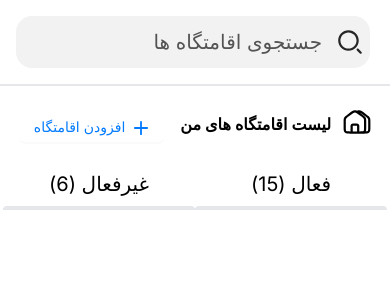
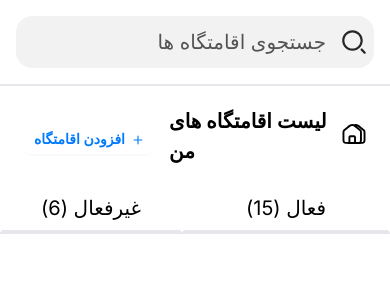
Before and after one commit to 12haa/LidomaTest, a Next.js app: page / in a window 390 px wide. Shown: the top 300 px of the page. Built offline with nearby package versions, Linux system fonts and the light colour scheme.

Commit message:
Fix some bugs in ModalForm

```diff
--- a/src/app/(root)/_compoentns/ModalForm.tsx
+++ b/src/app/(root)/_compoentns/ModalForm.tsx
@@ -24,9 +24,12 @@ const ModalForm = ({ modalOpen, setModalOpen }: ModalFormProps) => {
     <>
       <Modal
         title={
-          <h1 className=" mb-8 text-center text-primary md:text-2xl font-semibold ">
-            افزودن اقامتگاه
-          </h1>
+          <div className="flex flex-col">
+            <h1 className=" mb-6 text-center text-primary text-xl md:text-2xl font-semibold ">
+              افزودن اقامتگاه
+            </h1>
+            <span className="   h-0.5 my-4  border-t-2"></span>
+          </div>
         }
         open={modalOpen}
         onCancel={() => setModalOpen(false)}
@@ -87,6 +90,7 @@ const ModalForm = ({ modalOpen, setModalOpen }: ModalFormProps) => {
               </div>
             </Form.Item>
 
+            <span className="   h-0.5 my-4  border-t-2"></span>
             <Form.Item
               name="capacity"
               rules={[{ required: true, message: "نمیتواند خالی باشد" }]}
@@ -121,6 +125,7 @@ const ModalForm = ({ modalOpen, setModalOpen }: ModalFormProps) => {
                 placeholder=" تعداد رخت خواب "
               />
             </Form.Item>
+            <span className="   h-0.5 my-4  border-t-2"></span>
             <Form.Item
               name="info"
               rules={[{ required: true, message: "نمیتواند خالی باشد" }]}
@@ -134,12 +139,14 @@ const ModalForm = ({ modalOpen, setModalOpen }: ModalFormProps) => {
             >
               <Input placeholder="شهر" className="p-3 rounded-xl" />
             </Form.Item>
+
             <Form.Item
               name="info"
               rules={[{ required: true, message: "نمیتواند خالی باشد" }]}
             >
               <TextArea placeholder="آدرس دقیق" className="p-3 rounded-xl" />
             </Form.Item>
+            <span className="   h-0.5 mb-10 mt-4  border-t-2"></span>
             <div className="  w-full  bg-gray-2 p-20  rounded-2xl mx-auto flex flex-col gap-8 items-center justify-center">
               <Image
                 src="/icons/UploadImage.svg"
@@ -174,6 +181,7 @@ const ModalForm = ({ modalOpen, setModalOpen }: ModalFormProps) => {
                       </p>
                     ) : null}
                   </div>
+
                   <div className="rounded-full px-4 py-3.5  bg-red-1">
                     <Image
                       src="/icons/TrashIcon.svg"
@@ -201,11 +209,12 @@ const ModalForm = ({ modalOpen, setModalOpen }: ModalFormProps) => {
                 </div>
               </div>
             ))}
+            <span className="   h-0.5 mt-10  border-t-2"></span>
             <SwitchComponent
               title="آیا مالک اقامتگاه شخص دیگری است ؟"
               subTitle="اگر مالک اقامتگاه نیستید لطفا این گزینه را انتخاب کنید"
             />
-
+            <span className="   h-0.5 mt-10  border-t-2"></span>
             <h1 className="pb-4 text-xl py-8"> نرخ گذاری و قیمت</h1>
 
             <Form.Item
@@ -266,6 +275,7 @@ const ModalForm = ({ modalOpen, setModalOpen }: ModalFormProps) => {
                 <p className="absolute left-8 text-gray-500">تومان</p>
               </div>
             </Form.Item>
+            <span className="   h-0.5 mt-10  border-t-2"></span>
             <h1 className="pb-4 text-xl py-8"> قوانین و مقررات</h1>
             <SwitchComponent title="استعمال دخانیات مجاز می باشد" />
             <SwitchComponent title="ورود حیوان خانگی مجاز می باشد" />
--- a/src/app/(root)/_compoentns/ResidenceTab.tsx
+++ b/src/app/(root)/_compoentns/ResidenceTab.tsx
@@ -14,14 +14,14 @@ const ResidenceTab = () => {
   console.log(modalOpen);
   return (
     <section className="flex flex-col w-full   items-center  md:items-end  ">
-      <div className="flex   items-center  gap-4 lg:gap-30      mt-4 md:w-full md:px-32 justify-between       ">
-        <div className="flex   mt-2    ">
+      <div className="flex   items-center  gap-4 lg:gap-30 w-full px-6      mt-4 md:w-full md:px-32 justify-between       ">
+        <div className="flex   mt-2  items-center justify-center      ">
           <Button
-            className="font text-md sm:text-sm text-blue-1 flex  gap-2   border-none "
+            className="font   sm:text-sm text-blue-1 flex  gap-2   border-none "
             type="default"
             onClick={() => setModalOpen((prevState) => !prevState)}
           >
-            افزودن اقامتگاه
+            <p className="text-[14px] font-semibold">افزودن اقامتگاه</p>
             <Image
               src={plus}
               alt="home Icon"
@@ -31,16 +31,16 @@ const ResidenceTab = () => {
             />
           </Button>
         </div>
-        <div className=" md:gap-4 flex gap-3    ">
-          <p className=" md:text-[20px]  font-semibold pt-1">
+        <div className=" md:gap-4 flex gap-3 md:pr-2   ">
+          <p className=" text-[20px]  font-semibold pt-1">
             لیست اقامتگاه های من
           </p>
           <Image src={residents} alt="homeIcon" width={28} height={28} />
         </div>
       </div>
       {/*  residence tab items Start  */}
-      <div className="flex items-center md:justify-end justify-center  w-full mt-7 md:px-24 lg:px-32 ">
-        <div className=" w-48 flex flex-col gap-2 cursor-pointer md:w-48 ">
+      <div className="flex items-center md:justify-end justify-center  w-full  mt-7 md:px-24 lg:px-32 ">
+        <div className=" w-52 flex flex-col gap-2 cursor-pointer   ">
           <Link
             href="/residence/notavailable"
             className={`flex items-center justify-center ${
@@ -50,7 +50,7 @@ const ResidenceTab = () => {
             غیرفعال (6)
           </Link>
           <span
-            className={`  h-0.5 rounded-t-xl  border-t-4 bg-blue-1  ${
+            className={`  h-0.5 rounded-t-xl  border-t-4 bg-blue-1  md:w-48 ${
               pathname.startsWith("/residence/notavailable") && "border-blue-1"
             } `}
           ></span>
@@ -66,7 +66,7 @@ const ResidenceTab = () => {
             فعال (15)
           </Link>
           <span
-            className={` w-48  h-0.5 rounded-t-xl  border-t-4  ${
+            className={` w-52  h-0.5 rounded-t-xl  border-t-4  md:w-48 ${
               pathname.startsWith("/residence/available") && "border-blue-1"
             }  `}
           ></span>
--- a/src/app/(root)/layout.tsx
+++ b/src/app/(root)/layout.tsx
@@ -10,7 +10,6 @@ export default function HomeLayout({
     <main className="relative size-full  ">
       <div className="flex items-center justify-center p-4 border-b-2">
         <Navbar />
-        <span className="w-1 h-1 bg"></span>
       </div>
       <div className="relative flex sm:mx-auto">
         <ResidenceTab />
```
